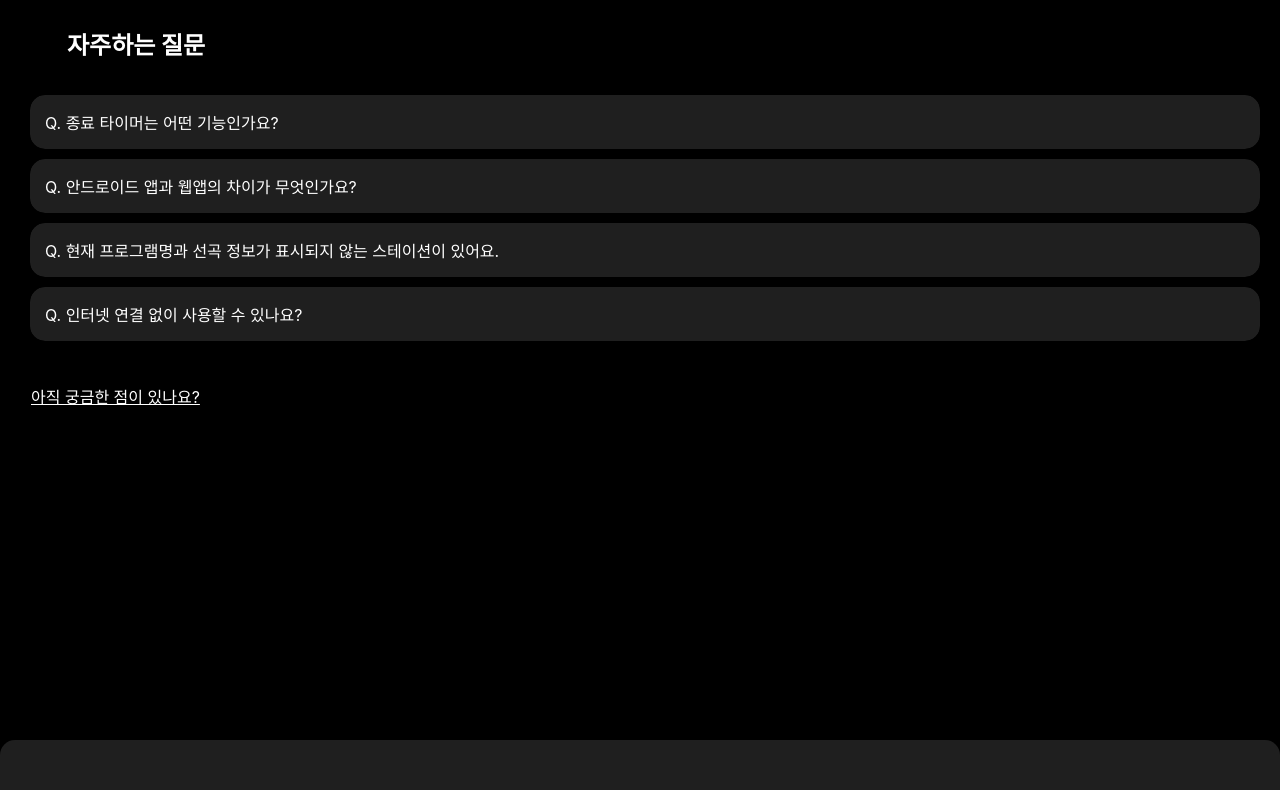
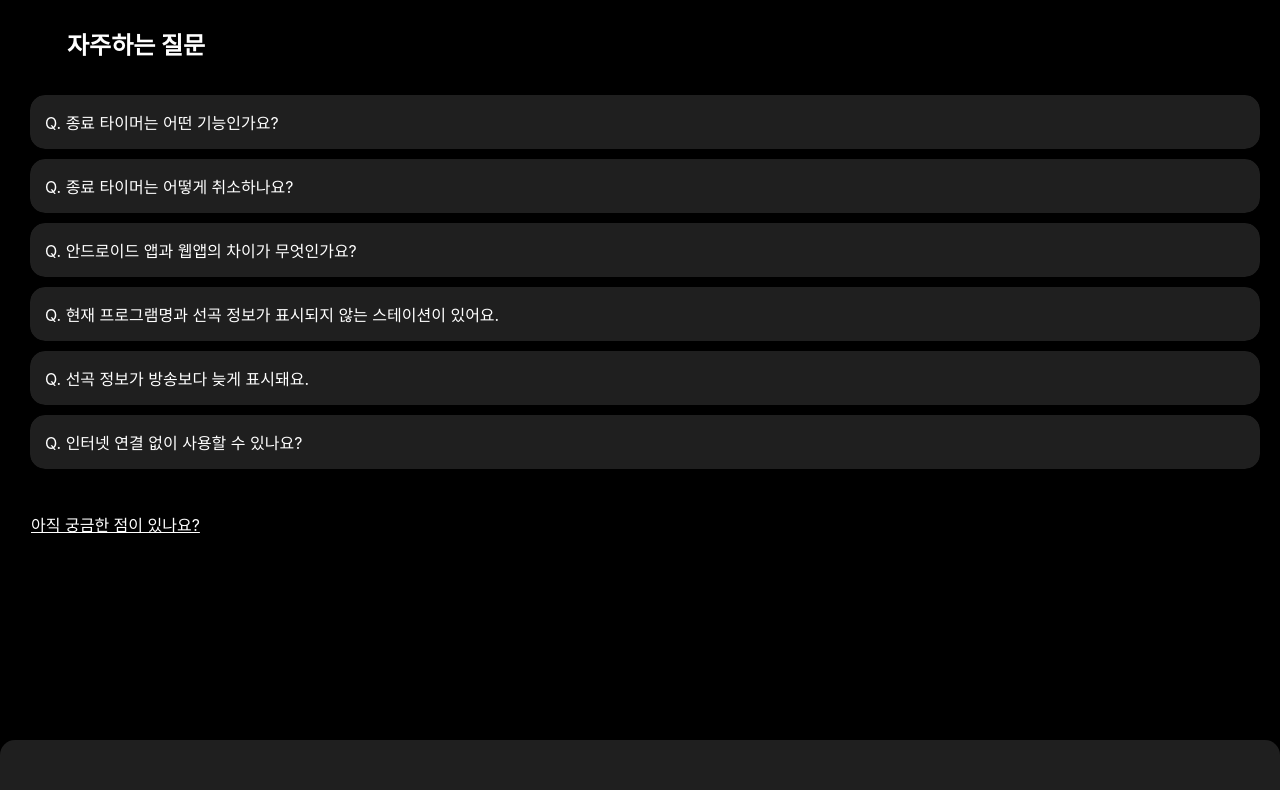
Before and after one commit to IceCream0910/radio-streaming, a Next.js app: page /settings/faq in a window 1280 px wide. Shown: the top 790 px of the page. Built offline with nearby package versions, Linux system fonts and the light colour scheme; some icons are missing; a web font is replaced by a local one.

Commit message:
UPDATE: faq 추가

```diff
--- a/pages/settings/faq.js
+++ b/pages/settings/faq.js
@@ -9,16 +9,26 @@ const FAQData = [
         자기 전 라디오를 재생하고 타이머를 설정해 두면, 잠들기 전에 앱을 종료하지 않아도 자동으로 종료되도록 할 수 있습니다.`,
     },
     {
+        question: 'Q. 종료 타이머는 어떻게 취소하나요?',
+        answer: `플레이어에서 다시 타이머 설정(달 아이콘)을 누르고, <b>'타이머 취소'</b> 버튼을 눌러 현재 설정된 타이머를 취소할 수 있습니다.<br/>
+        또는 알림창에 표시된 종료 타이머 알림의 <b>'타이머 취소'</b> 버튼을 눌러도 취소할 수 있습니다.`,
+    },
+    {
         question: 'Q. 안드로이드 앱과 웹앱의 차이가 무엇인가요?',
         answer: '안드로이드 앱을 이용하면 보다 <b>안정적인 백그라운드 재생과 종료 타이머 기능, 화면 꺼짐 방지 옵션</b> 등을 이용할 수 있습니다.<br/>웹앱은 브라우저에서 동작하는 앱으로 대부분의 기능이 동작하지만 일부 기능은 지원하지 않습니다.<br/>iOS와 같이 안드로이드 앱 설치가 불가능한 환경에서는 웹앱으로 이용해주시기 바랍니다.',
     },
     {
         question: 'Q. 현재 프로그램명과 선곡 정보가 표시되지 않는 스테이션이 있어요.',
-        answer: `현재 일부 스테이션에서만 방송 중인 프로그램명과 플레이되고 있는 곡 정보를 표시하고 있습니다.<br/><br/>
+        answer: `현재 일부 스테이션에서만 방송 중인 프로그램명과 재생되고 있는 곡 정보를 표시하고 있습니다.<br/><br/>
         KBS : 모든 지역 프로그램명 제공<br/>
         MBC : 수도권 지역 프로그램명 및 선곡 정보 제공<br/>
         SBS : 수도권 지역 프로그램명 제공<br/><br/>
         향후 모든 지역과 스테이션에서 다양한 정보를 제공할 수 있도록 노력하겠습니다.`,
+    },
+    {
+        question: 'Q. 선곡 정보가 방송보다 늦게 표시돼요.',
+        answer: `수도권 MBC 스테이션에서 제공중인 재생중인 곡 정보는 실제 방송과 지연이 발생할 수 있습니다.<br/>
+        이는 MBC 공식 앱에서도 동일하게 발생하는 현상으로, MBC 측에서 정보를 수동으로 업데이트하기 때문에 불가피한 지연입니다.`,
     },
     {
         question: 'Q. 인터넷 연결 없이 사용할 수 있나요?',
@@ -89,13 +99,8 @@ const Settings = () => {
           .answer {
             padding: 15px;
             background-color: #000;
-            max-height: ${openIndex !== null ? '200px' : '0'};
             overflow: hidden;
             transition: all 0.2s ease-in-out;
-            /* Use global for dynamic styles */
-            :global(.faq-item:hover) .answer {
-              max-height: 200px;
-            }
           }
 
           .question:active {
```
Also changed, not shown: 1 other file (tests, documents, lock files or other folders).
